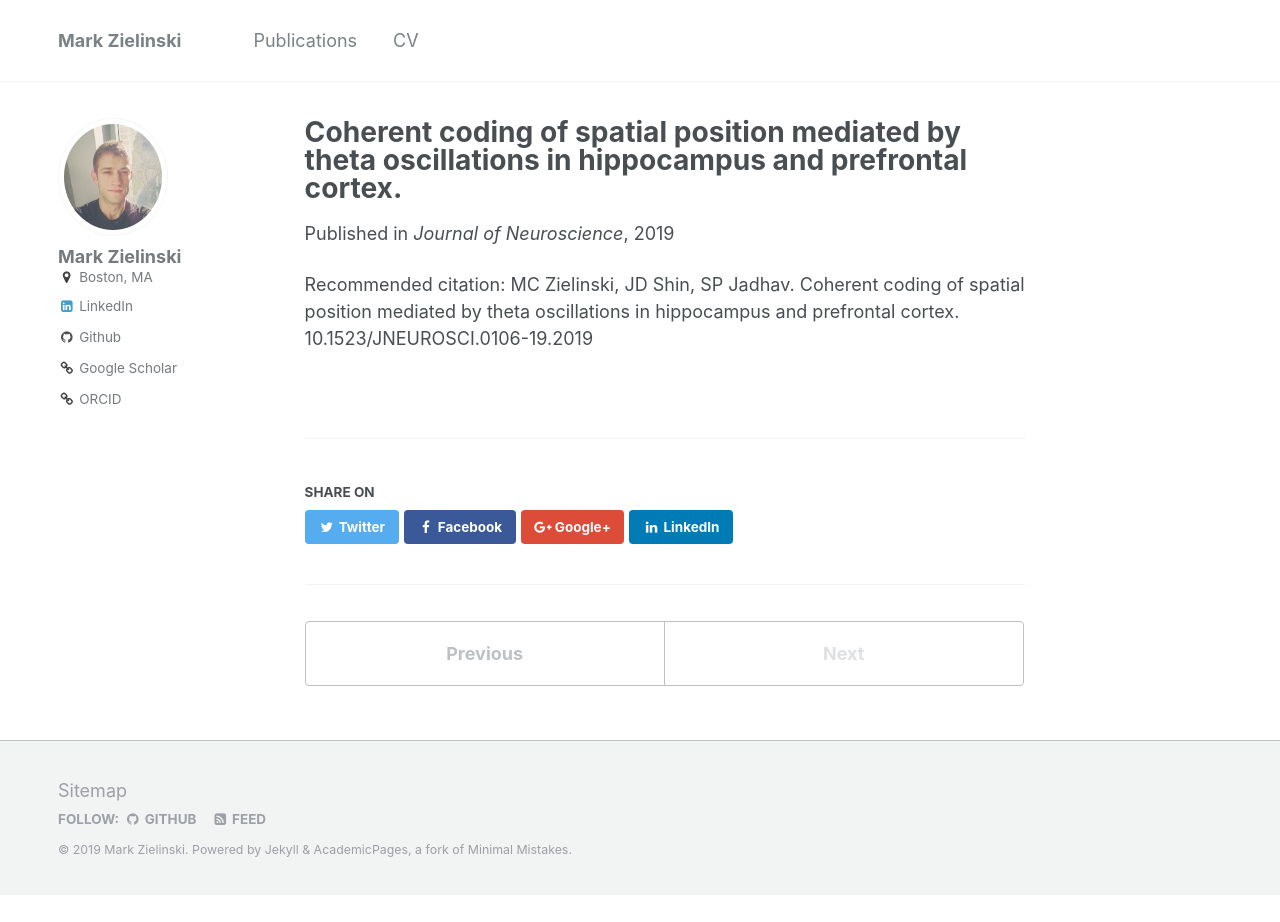
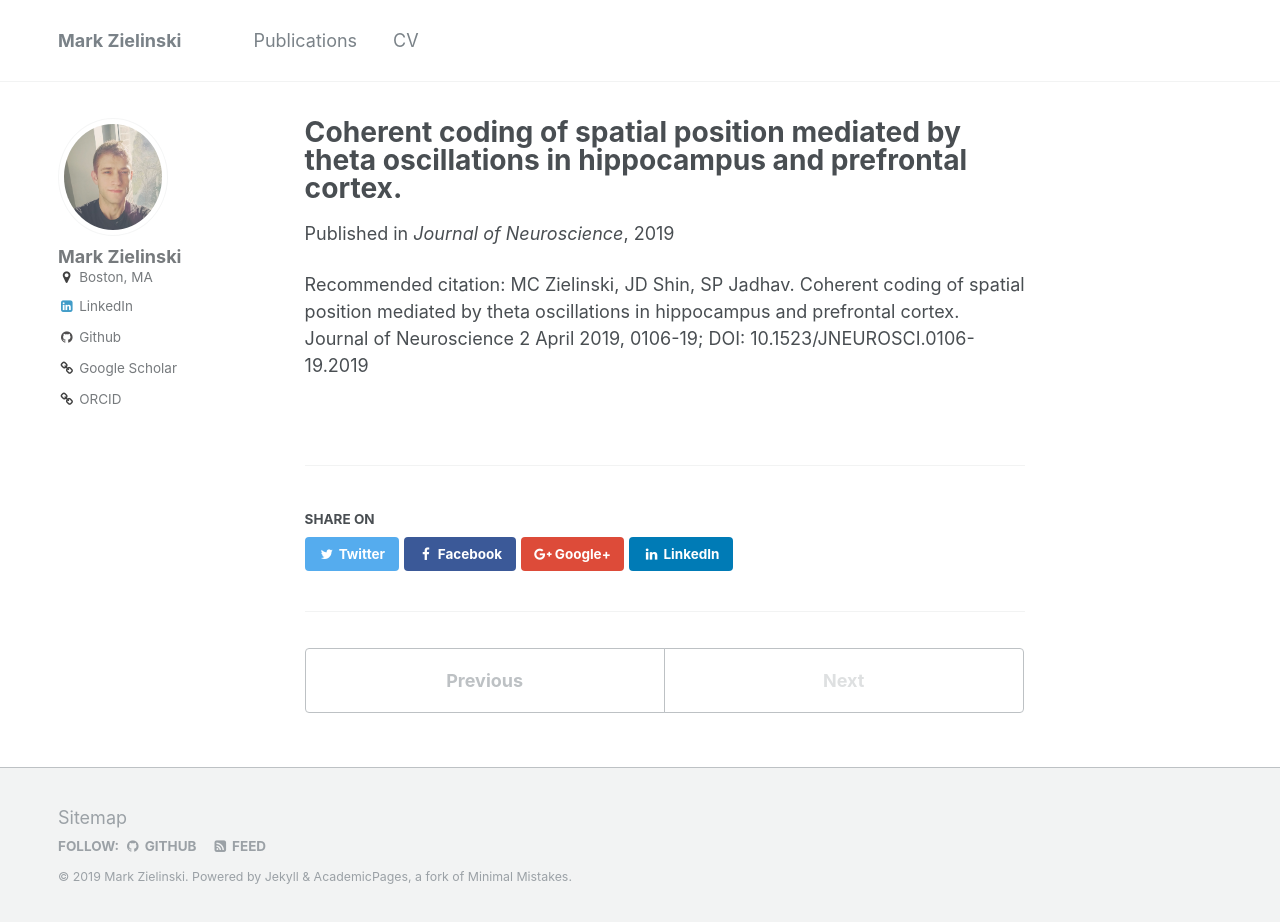
Before and after one commit to mczielinski/mczielinski.github.io, a Jekyll site: the page built from _publications/2019-01-01-Neuro-5.md, in a window 1280 px wide and 922 px high. Built offline with Jekyll 4.4.1, drawn with Linux system fonts in a browser that asks for light colours.

Commit message:
Update 2019-01-01-Neuro-5.md
Fixed citation

```diff
--- a/_publications/2019-01-01-Neuro-5.md
+++ b/_publications/2019-01-01-Neuro-5.md
@@ -4,5 +4,5 @@
 permalink: /publication/2019-01-01-Neuro-5
 date: 2019-06-19
 venue: 'Journal of Neuroscience'
-citation: 'MC Zielinski, JD Shin, SP Jadhav. Coherent coding of spatial position mediated by theta oscillations in hippocampus and prefrontal cortex. 10.1523/JNEUROSCI.0106-19.2019'
+citation: 'MC Zielinski, JD Shin, SP Jadhav. Coherent coding of spatial position mediated by theta oscillations in hippocampus and prefrontal cortex. Journal of Neuroscience 2 April 2019, 0106-19; DOI: 10.1523/JNEUROSCI.0106-19.2019'
 ---
```
